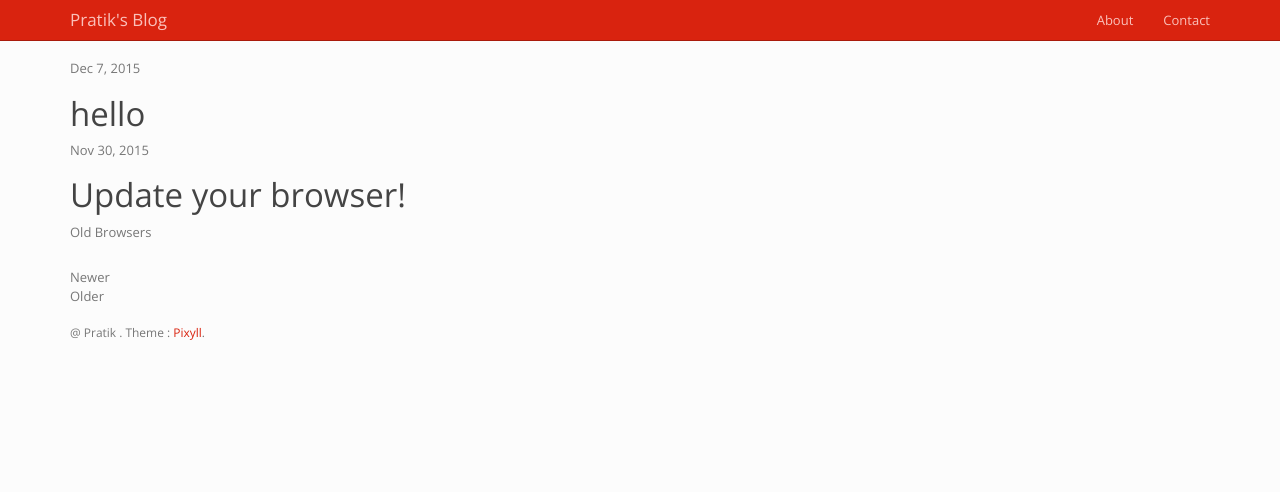
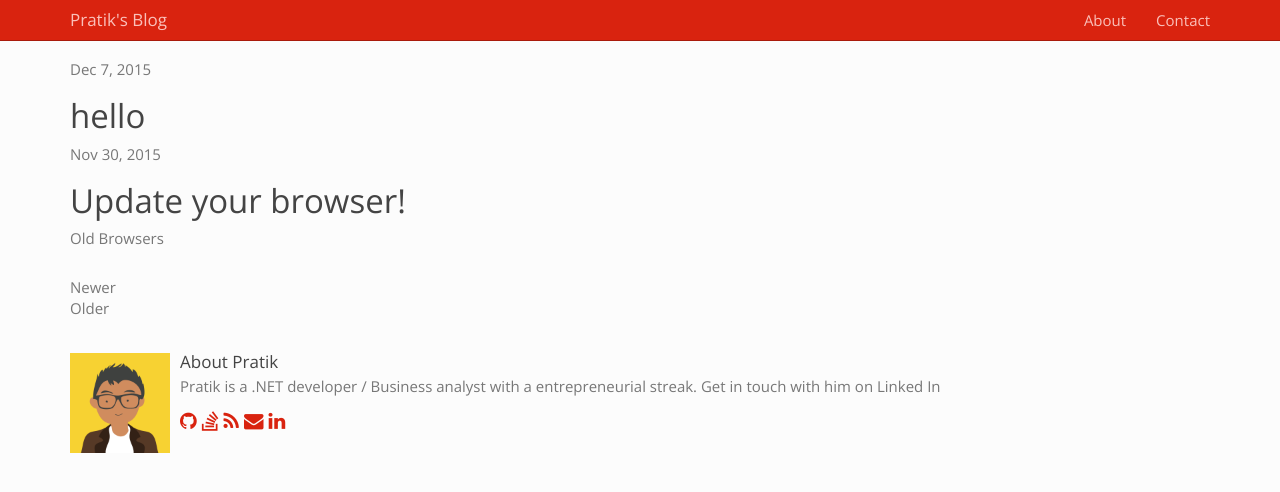
Before and after one commit to pnvpratik/.github.io, a Jekyll site: the page built from index.html, in a window 1280 px wide. Shown: the top 492 px of the page. Built offline with Jekyll 4.4.1, drawn with Linux system fonts in a browser that asks for light colours; nearby versions of some CDN libraries; the list of posts is cut into pages by our own code.

Commit message:
share , fix post

```diff
--- a/_includes/footer.html
+++ b/_includes/footer.html
@@ -1,7 +1,18 @@
-<footer class="center">
-  <div class="measure">
-    <small>
-      @ Pratik . Theme : <a href="https://github.com/johnotander/pixyll">Pixyll</a>.
-    </small>
-  </div>
-</footer>
+<div class="media">
+    <div class="media-left media-top">
+        <a href="#">
+            <img class="media-object" src="/images/me.jpeg" style="width:100px;" alt="Pratik">
+        </a>
+    </div>
+    <div class="media-body">
+        <h4 class="media-heading">About Pratik</h4>
+        <p>
+            Pratik is a .NET developer / Business analyst with a entrepreneurial streak.
+
+            Get in touch with him on Linked In
+        </p>
+        <p class="lead">
+            {% include social_links.html %}
+        </p>
+    </div>
+</div>
--- a/_includes/post_footer.html
+++ b/_includes/post_footer.html
@@ -1,7 +1,3 @@
 <div class="py2 post-footer">
-  <img src="{{ site.baseurl }}/images/me.jpeg" alt="Pratik" class="avatar" />
-  <p>
-    @ Pratik
-  </p>
-
+   Footer!
 </div>
--- a/_includes/social_links.html
+++ b/_includes/social_links.html
@@ -1,5 +1,3 @@
-<div class="social-icons">
-  <div class="social-icons-right">
     {% if site.github_username %}
       <a class="fa fa-github" href="https://github.com/{{ site.github_username }}"></a>
     {% endif %}
@@ -39,6 +37,4 @@
     {% if site.flattr_button %}
       {{ site.flattr_button }}
     {% endif %}
-  </div>
-</div>
 <div class="clearfix"></div>
```
Also changed, not shown: _includes/share_buttons.html (+6 -6 lines), _layouts/post.html (+16 -4 lines), bootstrap/css/bootstrap.css.
